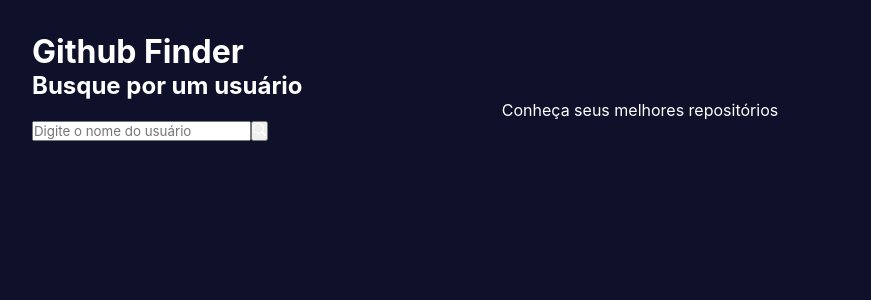
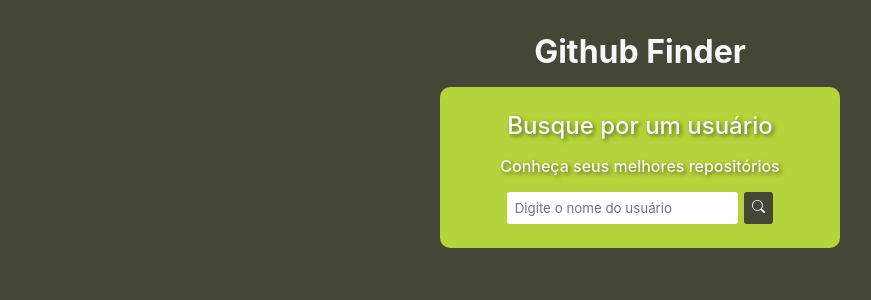
Before and after one commit to Carlitossaul/GitHub-Finder-TS, a React (Vite) app: page / in a window 1280 px wide. Shown: the top 300 px of the page, without its empty margins (0-871 px from the left). Built offline with nearby package versions, Linux system fonts and the light colour scheme.

Commit message:
creado el search y trayendo data, algunos estilos aplicados

```diff
--- a/package.json
+++ b/package.json
@@ -21,6 +21,7 @@
     "@typescript-eslint/eslint-plugin": "^5.61.0",
     "@typescript-eslint/parser": "^5.61.0",
     "@vitejs/plugin-react": "^4.0.1",
+    "autoprefixer": "^10.4.14",
     "eslint": "^8.44.0",
     "eslint-plugin-react-hooks": "^4.6.0",
     "eslint-plugin-react-refresh": "^0.4.1",
--- /dev/null
+++ b/src/App.module.css
@@ -0,0 +1,7 @@
+.container {
+  width: 100%;
+  display: flex;
+  align-items: center;
+  flex-direction: column;
+  gap: 1em;
+}
--- a/src/App.tsx
+++ b/src/App.tsx
@@ -1,8 +1,10 @@
 import { Outlet } from "react-router-dom";
+
+import styles from "./App.module.css";
 
 function App() {
   return (
-    <div>
+    <div className={styles.container}>
       <h1>Github Finder</h1>
       <Outlet />
     </div>
--- /dev/null
+++ b/src/components/Search.module.css
@@ -0,0 +1,36 @@
+.search {
+  width: 25em;
+  display: flex;
+  align-items: center;
+  justify-content: center;
+  flex-direction: column;
+  gap: 1em;
+  background-color: #b5d43b;
+  padding: 1.5em;
+  border-radius: 10px;
+  margin-bottom: 1.5em;
+}
+.search h2,
+p {
+  text-shadow: 2px 2px 4px rgb(0, 0, 0, 0.5);
+  font-weight: 500;
+}
+
+.searchContainer {
+  display: flex;
+  gap: 0.4em;
+}
+
+.searchContainer input,
+button {
+  padding: 8px;
+  border: none;
+  border-radius: 3px;
+  outline: none;
+  color: #434738;
+}
+
+.searchContainer button {
+  background-color: #434738;
+  cursor: pointer;
+}
--- a/src/components/Search.tsx
+++ b/src/components/Search.tsx
@@ -1,5 +1,7 @@
-import { useState } from "react";
+import { useState, KeyboardEvent } from "react";
 import { BsSearch } from "react-icons/bs";
+
+import styles from "./Search.module.css";
 
 type SearchProps = {
   loadUser: (userName: string) => Promise<void>;
@@ -7,16 +9,24 @@
 
 const Search = ({ loadUser }: SearchProps) => {
   const [userName, setUserName] = useState("");
+
+  const handleKeyDown = (e: KeyboardEvent) => {
+    if (e.key === "Enter") {
+      loadUser(userName);
+    }
+  };
+
   return (
-    <div>
+    <div className={styles.search}>
       <h2>Busque por um usuário</h2>
       <p>Conheça seus melhores repositórios</p>
-      <div>
+      <div className={styles.searchContainer}>
         <input
           type="text"
           placeholder="Digite o nome do usuário"
           onChange={(e) => setUserName(e.target.value)}
           value={userName}
+          onKeyDown={handleKeyDown}
         />
         <button onClick={() => loadUser(userName)}>
           <BsSearch />
--- a/src/index.css
+++ b/src/index.css
@@ -4,10 +4,10 @@
   box-sizing: border-box;
   font-family: Inter, system-ui, Avenir, Helvetica, Arial, sans-serif;
   font-family: "Inter", sans-serif;
-  color: #fff;
+  color: #f7f7f7;
 }
 body {
-  background-color: #0e1129;
+  background-color: #434738;
   padding: 2rem;
 }
 p {
@@ -16,3 +16,7 @@
 a {
   text-decoration: none;
 }
+/*
+#a5dbdd
+#d3e1e2
+ */
--- a/src/routes/Home.tsx
+++ b/src/routes/Home.tsx
@@ -10,12 +10,23 @@
 
     const data = await res.json();
 
-    console.log(data);
+    const { avatar_url, login, location, followers, following } = data;
+
+    const userData: UserProps = {
+      avatar_url,
+      login,
+      location,
+      followers,
+      following,
+    };
+
+    setUser(userData);
   };
 
   return (
     <div>
       <Search loadUser={loadUser} />
+      {user && <p>{user.login}</p>}
     </div>
   );
 };
```
Also changed, not shown: src/App.css (deleted), 1 other file (tests, documents, lock files or other folders).
